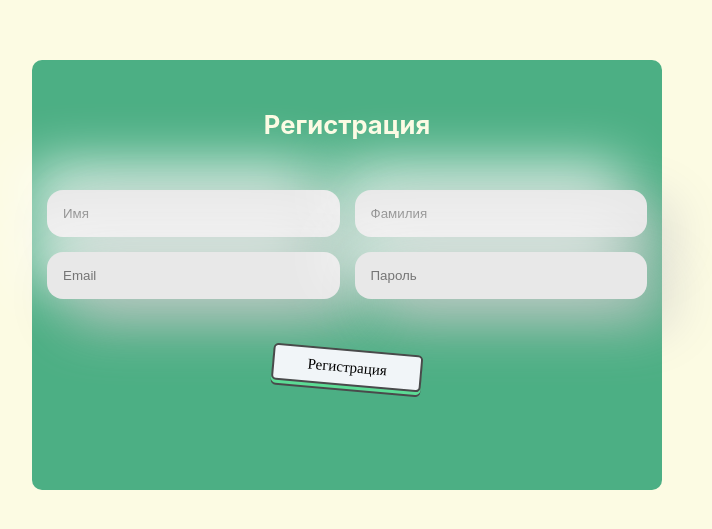
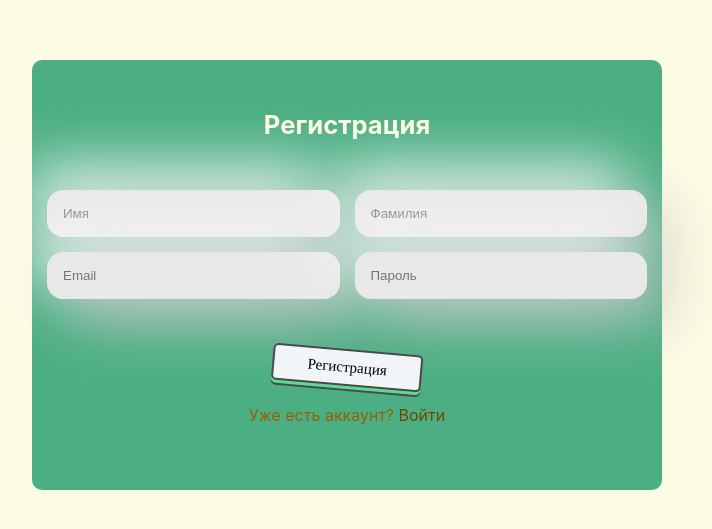
Before and after one commit to Adel-Alimov/FriendlyBet, a React (Vite) app: page /register in a window 1280 px wide. Shown: the part 125-654 px from the top of the page, without its empty margins (293-1005 px from the left). Built offline with nearby package versions, Linux system fonts and the light colour scheme.

Commit message:
change register add login

```diff
--- a/src/components/Login/Login.tsx
+++ b/src/components/Login/Login.tsx
@@ -2,6 +2,7 @@
 import styles from "./Login.module.css";
 import { signIn } from "../../services/auth.service";
 import { useNavigate } from "react-router-dom";
+import { NavLink } from "react-router-dom";
 
 export const Login = () => {
     const navigate = useNavigate();
@@ -46,6 +47,9 @@
                     <button className={styles.button} onClick={handleSubmit}>
                         <span>Войти</span>
                     </button>
+                    <p>
+                        Нет аккаунта? <NavLink to="/register">Зарегистрироваться</NavLink>
+                    </p>
                 </div>
             </div>
         </>
--- a/src/components/Register/Register.tsx
+++ b/src/components/Register/Register.tsx
@@ -2,6 +2,7 @@
 import { useState } from "react";
 import styles from "./Register.module.css";
 import { signUp } from "../../services/auth.service";
+import { NavLink } from "react-router-dom";
 
 export const Register = () => {
     const navigate = useNavigate();
@@ -68,6 +69,9 @@
                     <button className={styles.button} onClick={handleSubmit}>
                         <span>Регистрация</span>
                     </button>
+                    <p>
+                        Уже есть аккаунт? <NavLink to="/login">Войти</NavLink>
+                    </p>
                 </div>
             </div>
         </>
```
